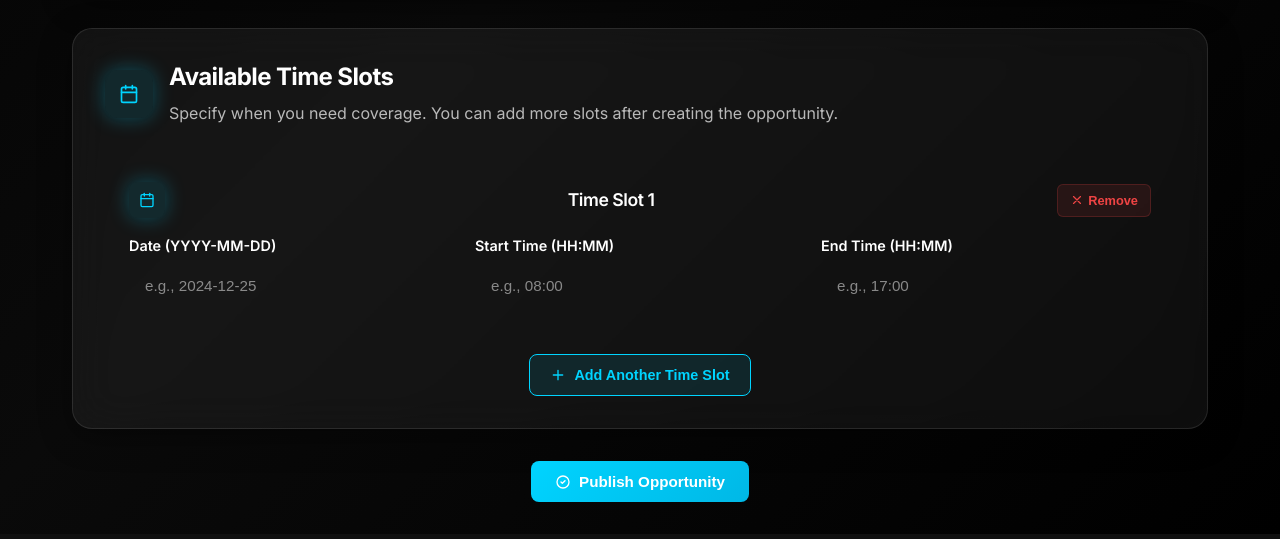
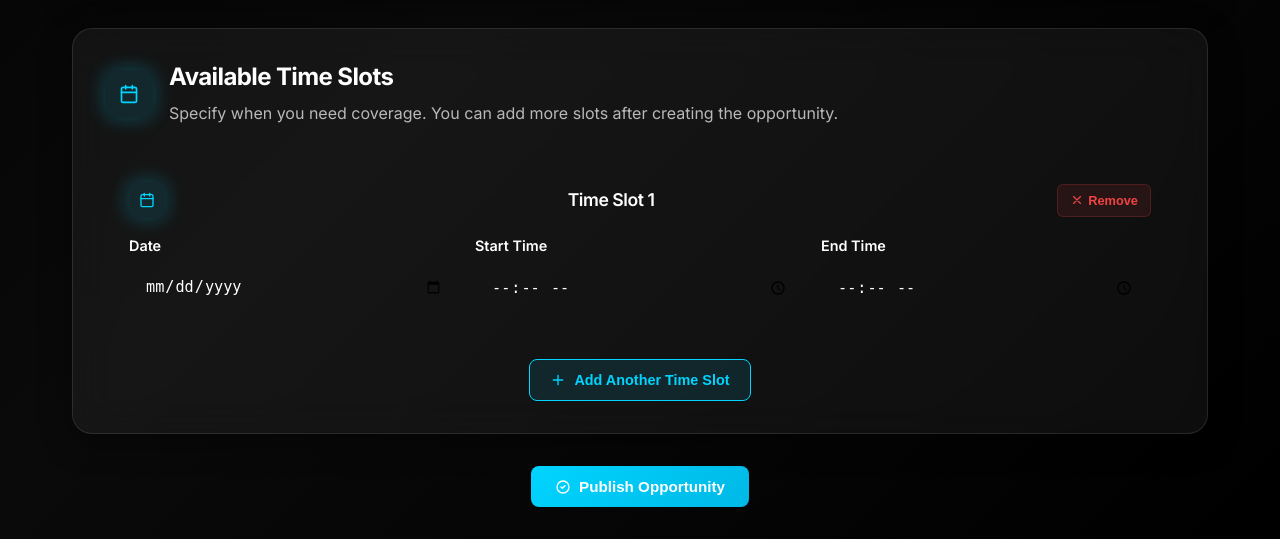
Before and after one commit to roodchris/Nucleus, a Flask app: template app/templates/opportunities/create.html in a window 1280 px wide. Shown: the part 840-1379 px from the top of the page. Run offline with Flask 3, Linux system fonts and the light colour scheme; the template is opened without the code that fills it: values that come from a table or form of the project are taken from there, others are empty.

Commit message:
Revert to date/time inputs with aggressive auto-population prevention
- Revert back to proper date and time input types as requested
- Keep required attributes for form validation
- Implement smart JavaScript clearing that only clears non-user-modified inputs
- Add data-userModified tracking to preserve user-entered values
- Clear inputs immediately on page load and every 500ms
- Clear newly added time slot inputs immediately after creation
- Maintain form validation requiring at least one complete time slot
- Use autocomplete='off' to help prevent browser auto-fill

```diff
--- a/app/templates/opportunities/create.html
+++ b/app/templates/opportunities/create.html
@@ -107,16 +107,16 @@
 
           <div class="slot-inputs">
             <div class="input-group">
-              <label class="input-label">Date (YYYY-MM-DD)</label>
-              <input type="text" name="slot_date_0" class="form-input" placeholder="e.g., 2024-12-25" autocomplete="off" required pattern="\d{4}-\d{2}-\d{2}" />
+              <label class="input-label">Date</label>
+              <input type="date" name="slot_date_0" class="form-input" autocomplete="off" required />
             </div>
             <div class="input-group">
-              <label class="input-label">Start Time (HH:MM)</label>
-              <input type="text" name="slot_start_0" class="form-input" placeholder="e.g., 08:00" autocomplete="off" required pattern="\d{2}:\d{2}" />
+              <label class="input-label">Start Time</label>
+              <input type="time" name="slot_start_0" class="form-input" autocomplete="off" required />
             </div>
             <div class="input-group">
-              <label class="input-label">End Time (HH:MM)</label>
-              <input type="text" name="slot_end_0" class="form-input" placeholder="e.g., 17:00" autocomplete="off" required pattern="\d{2}:\d{2}" />
+              <label class="input-label">End Time</label>
+              <input type="time" name="slot_end_0" class="form-input" autocomplete="off" required />
             </div>
           </div>
         </div>
@@ -463,30 +463,66 @@ function addSlot() {
 
     <div class="slot-inputs">
       <div class="input-group">
-        <label class="input-label">Date (YYYY-MM-DD)</label>
-        <input type="text" name="slot_date_${slotCount}" class="form-input" placeholder="e.g., 2024-12-25" autocomplete="off" required pattern="\d{4}-\d{2}-\d{2}" />
+        <label class="input-label">Date</label>
+        <input type="date" name="slot_date_${slotCount}" class="form-input" autocomplete="off" required />
       </div>
       <div class="input-group">
-        <label class="input-label">Start Time (HH:MM)</label>
-        <input type="text" name="slot_start_${slotCount}" class="form-input" placeholder="e.g., 08:00" autocomplete="off" required pattern="\d{2}:\d{2}" />
+        <label class="input-label">Start Time</label>
+        <input type="time" name="slot_start_${slotCount}" class="form-input" autocomplete="off" required />
       </div>
       <div class="input-group">
-        <label class="input-label">End Time (HH:MM)</label>
-        <input type="text" name="slot_end_${slotCount}" class="form-input" placeholder="e.g., 17:00" autocomplete="off" required pattern="\d{2}:\d{2}" />
+        <label class="input-label">End Time</label>
+        <input type="time" name="slot_end_${slotCount}" class="form-input" autocomplete="off" required />
       </div>
     </div>
   `;
 
   container.appendChild(newSlot);
   slotCount++;
+
+  // Clear the newly added inputs to prevent auto-population
+  const newInputs = newSlot.querySelectorAll('input[type="date"], input[type="time"]');
+  newInputs.forEach(input => {
+    input.value = '';
+  });
 }
 
 function removeSlot(button) {
   button.closest('.slot-card').remove();
 }
 
+// Prevent auto-population of date/time inputs
+function clearTimeSlotInputs() {
+  const timeSlotInputs = document.querySelectorAll('input[type="date"], input[type="time"]');
+  timeSlotInputs.forEach(input => {
+    // Only clear if the input doesn't have a user-entered value
+    if (!input.dataset.userModified) {
+      input.value = '';
+    }
+  });
+}
+
+// Mark inputs as user-modified when they're changed
+function markAsUserModified(input) {
+  input.dataset.userModified = 'true';
+}
+
 // Form validation for time slots
 document.addEventListener('DOMContentLoaded', function() {
+  // Clear inputs immediately on page load
+  clearTimeSlotInputs();
+
+  // Clear inputs periodically to prevent auto-population
+  setInterval(clearTimeSlotInputs, 500);
+
+  // Add event listeners to mark inputs as user-modified
+  document.addEventListener('input', function(e) {
+    if (e.target.type === 'date' || e.target.type === 'time') {
+      markAsUserModified(e.target);
+    }
+  });
+
+  // Form validation
   const form = document.querySelector('.opportunity-form');
   if (form) {
     form.addEventListener('submit', function(e) {
```
